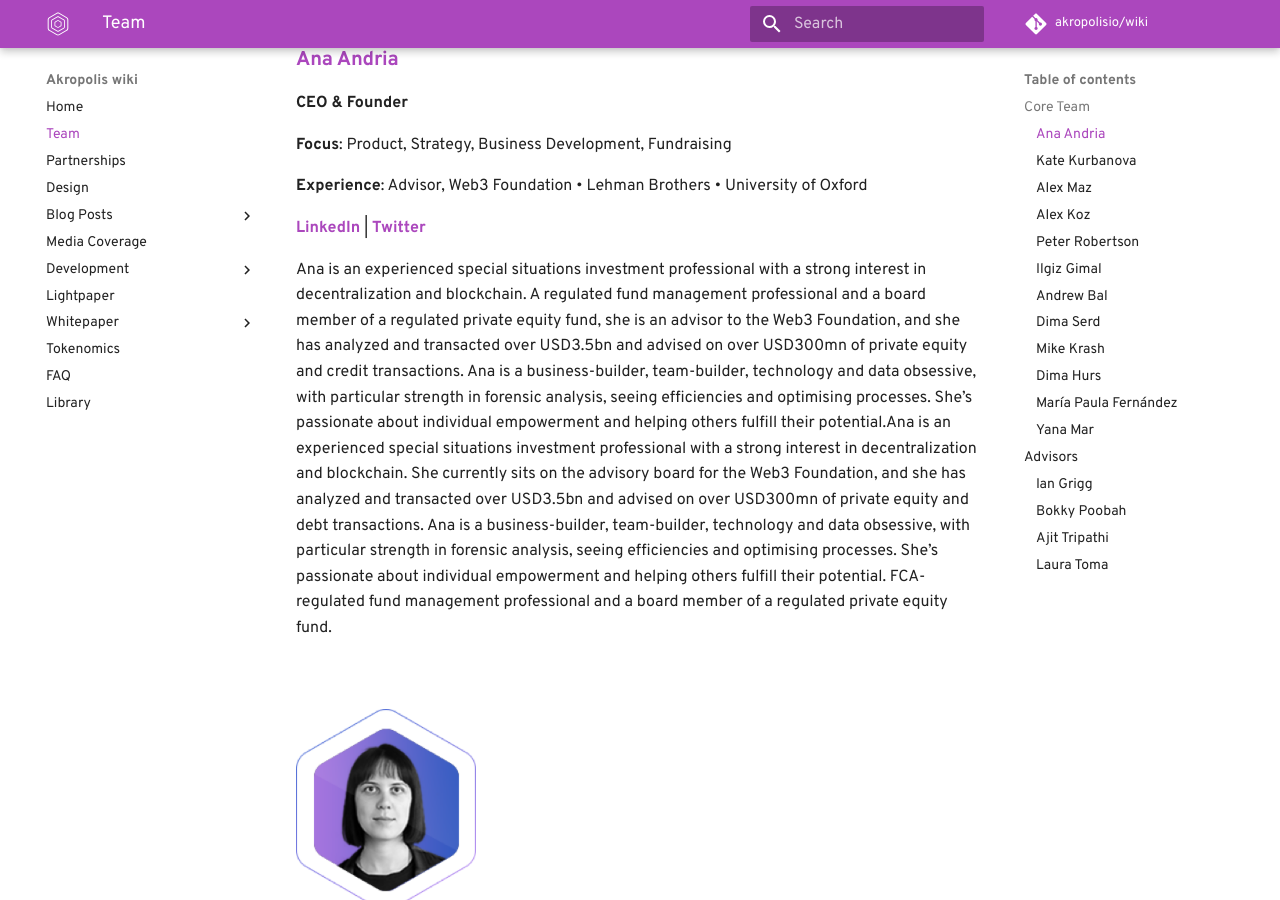
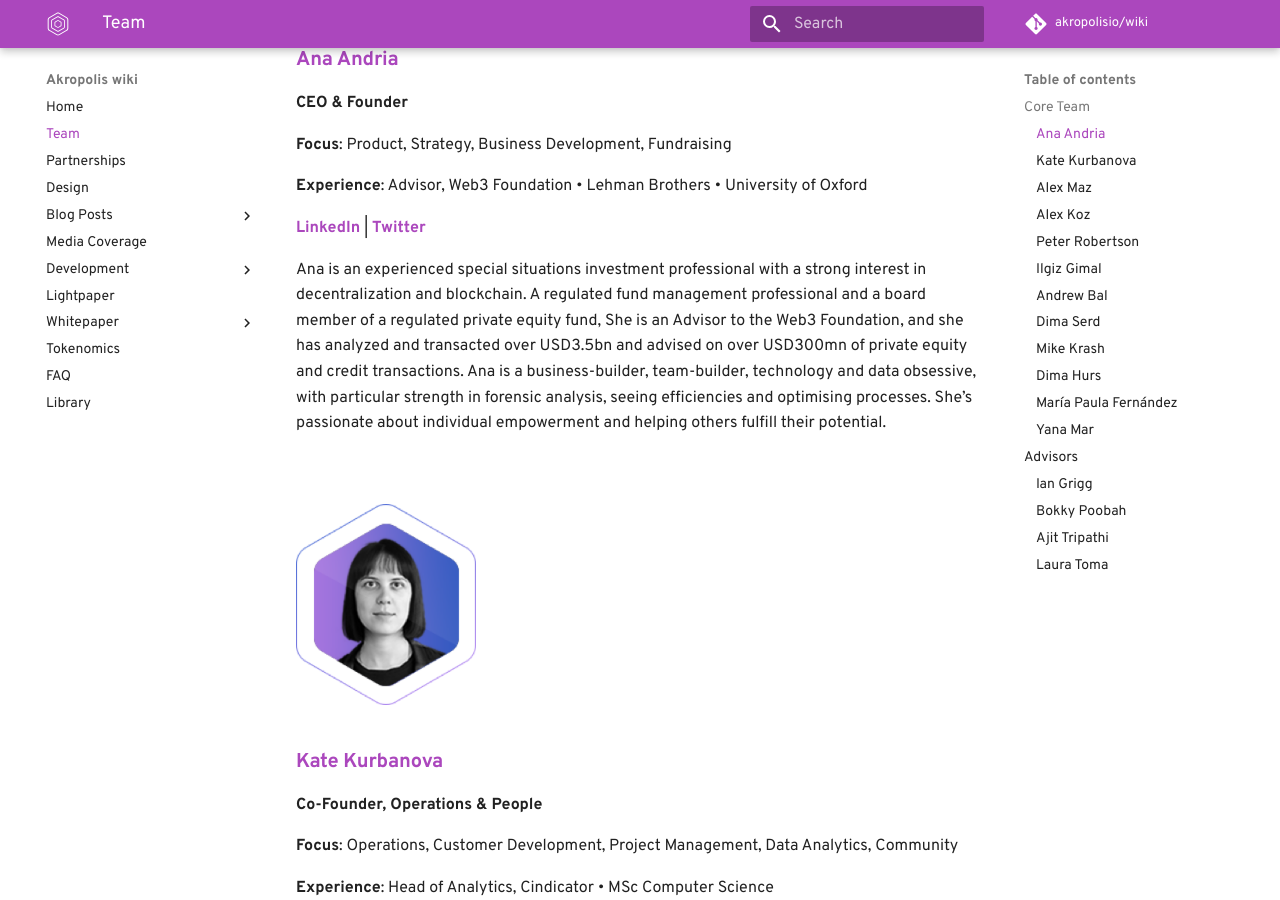
Before and after one commit to kaonone/wiki, an MkDocs documentation site: the page built from docs/team.md, in a window 1280 px wide and 900 px high, scrolled down 428 px. Built offline with MkDocs 1.6.1 and Material for MkDocs 9.7.7, drawn with Linux system fonts in a browser that asks for light colours; some web fonts are replaced; comment, search, counter and statistics services are not loaded; old or Windows-style settings are respelled for this version of MkDocs.

Commit message:
updated team

```diff
--- a/docs/team.md
+++ b/docs/team.md
@@ -16,7 +16,7 @@
 
 [**LinkedIn**](https://www.linkedin.com/in/anastasia-andrianova-79198b4)  | [**Twitter**](https://twitter.com/ana_andrianova/)
 
-Ana is an experienced special situations investment professional with a strong interest in decentralization and blockchain. A regulated fund management professional and a board member of a regulated private equity fund, she is an advisor to the Web3 Foundation, and she has analyzed and transacted over USD3.5bn and advised on over USD300mn of private equity and credit transactions. Ana is a business-builder, team-builder, technology and data obsessive, with particular strength in forensic analysis, seeing efficiencies and optimising processes. She’s passionate about individual empowerment and helping others fulfill their potential.Ana is an experienced special situations investment professional with a strong interest in decentralization and blockchain. She currently sits on the advisory board for the Web3 Foundation, and she has analyzed and transacted over USD3.5bn and advised on over USD300mn of private equity and debt transactions. Ana is a business-builder, team-builder, technology and data obsessive, with particular strength in forensic analysis, seeing efficiencies and optimising processes. She’s passionate about individual empowerment and helping others fulfill their potential. FCA-regulated fund management professional and a board member of a regulated private equity fund.
+Ana is an experienced special situations investment professional with a strong interest in decentralization and blockchain. A regulated fund management professional and a board member of a regulated private equity fund, She is an Advisor to the Web3 Foundation, and she has analyzed and transacted over USD3.5bn and advised on over USD300mn of private equity and credit transactions. Ana is a business-builder, team-builder, technology and data obsessive, with particular strength in forensic analysis, seeing efficiencies and optimising processes. She’s passionate about individual empowerment and helping others fulfill their potential.
 
 </br>
 </br>
```
